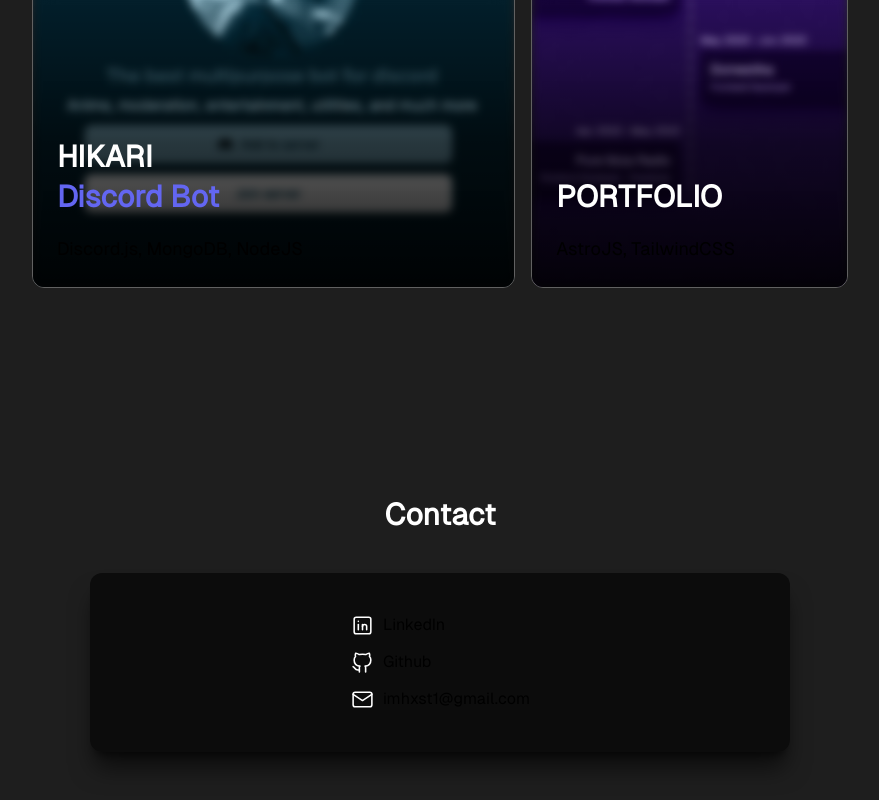
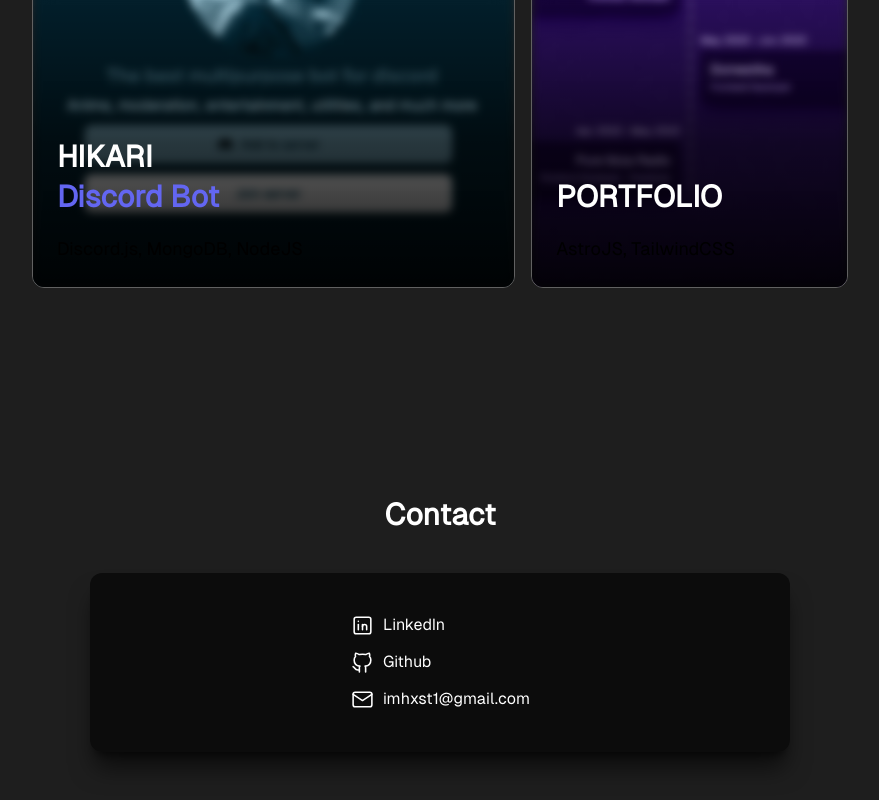
Before and after one commit to hxst1/portfolio, an Astro site: page / in a window 1280 px wide. Shown: the part 3111-3911 px from the top of the page, without its empty margins (200-1079 px from the left). Built offline with nearby package versions, Linux system fonts and the light colour scheme; Astro itself is replaced by a stand-in of ours.

Commit message:
font color fixed

```diff
--- a/src/components/Contact.astro
+++ b/src/components/Contact.astro
@@ -8,9 +8,9 @@ import { getIcon } from "../utils/getIcon";
 
   <div class="flex justify-center space-y-5 bg-black/60 shadow-xl shadow-black/60 rounded-xl w-full md:max-w-[700px] p-10">
     <div class="flex flex-col items-start">
-      <a href="https://www.linkedin.com/in/edu-ruiz-cantos/" target="_blank" class="flex flex-row" set:html={getIcon("linkedin", "LinkedIn")} />
-      <a href="https://github.com/hxst1" target="_blank" class="flex flex-row my-3" set:html={getIcon("github", "Github")} />
-      <a href="mailto:imhxst1@gmail.com" class="flex flex-row" set:html={getIcon("email", "imhxst1@gmail.com")} />
+      <a href="https://www.linkedin.com/in/edu-ruiz-cantos/" target="_blank" class="flex flex-row text-white" set:html={getIcon("linkedin", "LinkedIn")} />
+      <a href="https://github.com/hxst1" target="_blank" class="flex flex-row my-3 text-white" set:html={getIcon("github", "Github")} />
+      <a href="mailto:imhxst1@gmail.com" class="flex flex-row text-white" set:html={getIcon("email", "imhxst1@gmail.com")} />
     </div>
   </div>
 </section>
```
